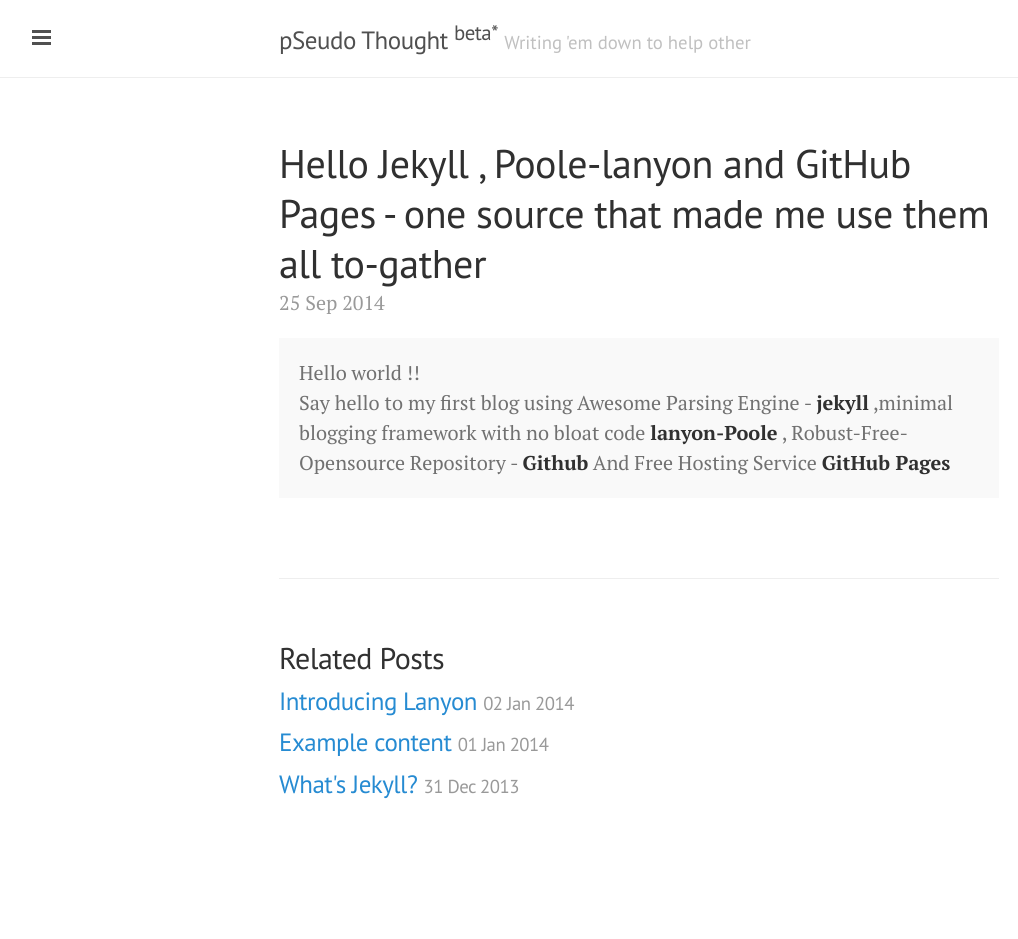
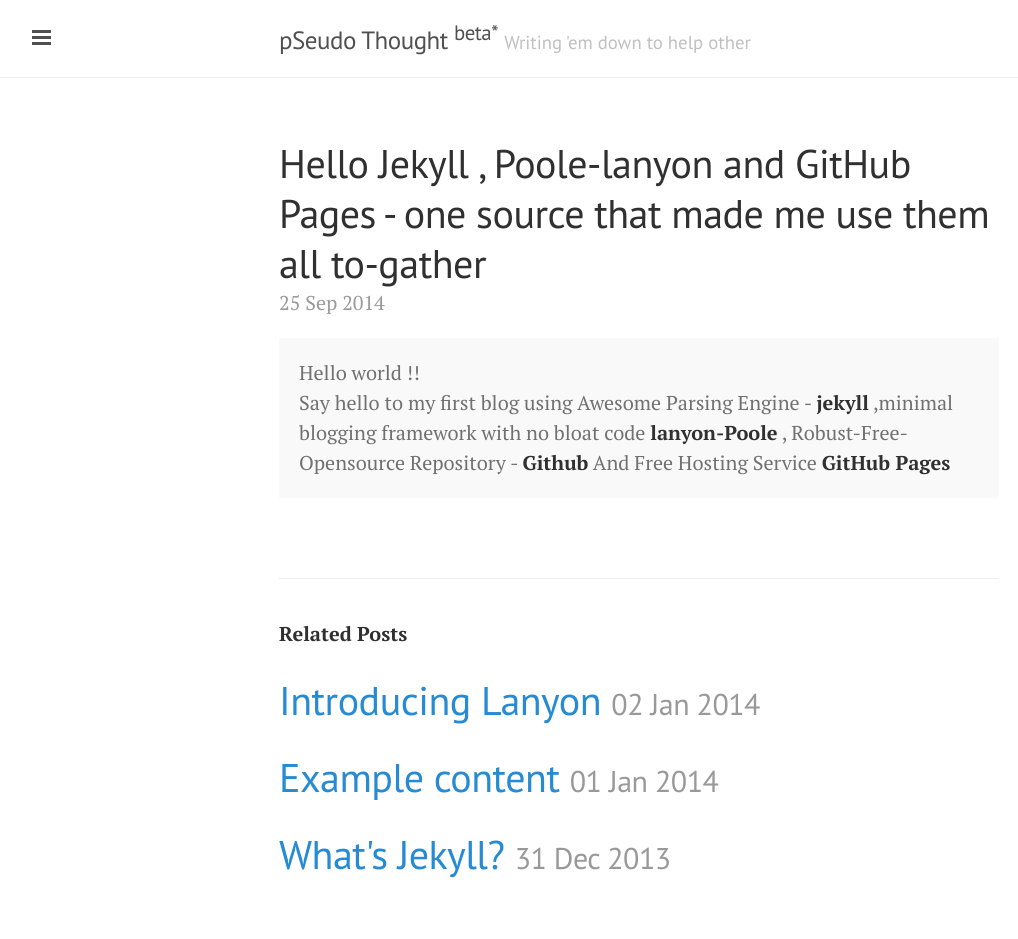
Before and after one commit to DharmeshPandav/dharmeshpandav.github.io, a Jekyll site: the page built from _posts/2014-09-25-Hello jekyll.md, in a window 1280 px wide. Shown: the whole page, without its empty margins (1-1019 px from the left). Built offline with Jekyll 4.4.1, drawn with Linux system fonts in a browser that asks for light colours; Markdown is read by kramdown in place of the engine named in the settings; before the commit the page ends 900 px from its top, so only the background shows below that.

```diff
--- a/_layouts/post.html
+++ b/_layouts/post.html
@@ -14,16 +14,16 @@ comments:   true
 {% endif %}
 
 <div class="related">
-  <h2>Related Posts</h2>
+  <strong>Related Posts</strong>
   <ul class="related-posts">
     {% for post in site.related_posts limit:3 %}
       <li>
-        <h3>
+        <h1>
           <a href="{{ post.url }}">
             {{ post.title }}
             <small>{{ post.date | date_to_string }}</small>
           </a>
-        </h3>
+        </h1>
       </li>
     {% endfor %}
   </ul>
```
